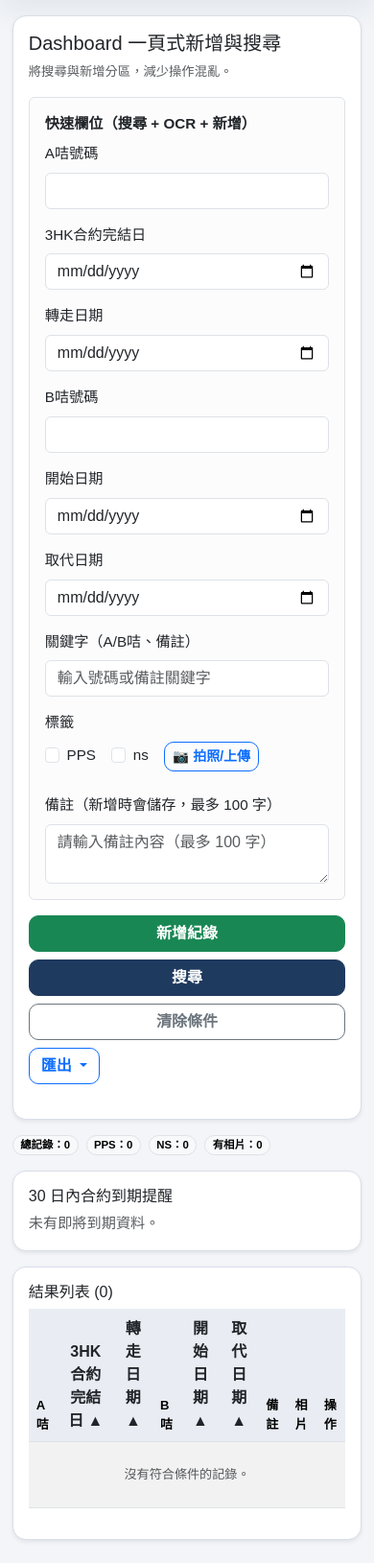
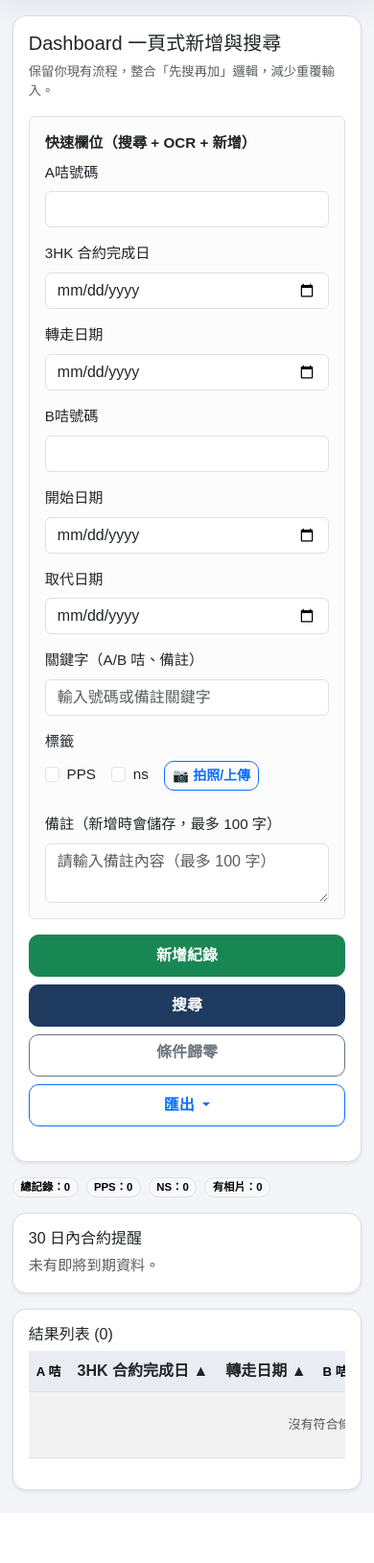
Before and after one commit to japanandykeung1979-tech/super-duper-tribble, a Flask app: page /dashboard in a window 390 px wide. Shown: the part 57-1686 px from the top of the page at 96% size. After the commit the page ends 1616 px from the top, so only its background shows below. Run offline with Flask 3, Linux system fonts and the light colour scheme; the visitor is signed in with stand-in values (Sample User, id 1); data that the repository does not hold is empty.

Commit message:
Polish mobile form actions and table readability

```diff
--- a/templates/base.html
+++ b/templates/base.html
@@ -63,6 +63,31 @@
     .table-responsive {
       font-size: .9rem;
     }
+    .quick-actions {
+      align-items: stretch;
+    }
+    .quick-actions > * {
+      min-height: 44px;
+    }
+    .quick-actions .dropdown {
+      display: grid;
+    }
+    .quick-actions .dropdown .btn {
+      width: 100%;
+    }
+    .table th,
+    .table td {
+      white-space: nowrap;
+      vertical-align: middle;
+    }
+    .table td.cell-note {
+      min-width: 180px;
+      white-space: normal;
+      word-break: break-word;
+    }
+    .table td.cell-actions {
+      min-width: 120px;
+    }
     .order-photo {
       max-width: 80px;
       max-height: 80px;
@@ -72,6 +97,24 @@
     @media (max-width: 768px) {
       main.container { padding-inline: 0.8rem; }
       .table-responsive { font-size: .82rem; }
+      .quick-actions > * {
+        width: 100%;
+      }
+      .quick-actions .btn,
+      .quick-actions .dropdown .btn {
+        width: 100%;
+      }
+      .quick-actions .dropdown-menu {
+        width: 100%;
+      }
+      .table td.cell-actions .d-flex {
+        flex-direction: column;
+        align-items: stretch;
+      }
+      .table td.cell-actions .btn,
+      .table td.cell-actions form {
+        width: 100%;
+      }
     }
   </style>
 </head>
--- a/templates/dashboard.html
+++ b/templates/dashboard.html
@@ -5,7 +5,7 @@
   <div class="card-body">
     <div class="d-flex flex-column flex-lg-row justify-content-between align-items-lg-center gap-2 mb-3">
       <h2 class="h5 mb-0">Dashboard 一頁式新增與搜尋</h2>
-      <small class="text-muted">將搜尋與新增分區，減少操作混亂。</small>
+      <small class="text-muted">保留你現有流程，整合「先搜再加」邏輯，減少重覆輸入。</small>
     </div>
 
     <form id="dashboard-form" method="post" enctype="multipart/form-data" class="row g-3 align-items-end">
@@ -19,7 +19,7 @@
               <input id="a-card-input" type="text" class="form-control" name="a_card_number" value="{{ request.args.get('a_card_number','') }}">
             </div>
             <div class="col-12 col-lg-3">
-              <label class="form-label">3HK合約完結日</label>
+              <label class="form-label">3HK 合約完成日</label>
               <input type="date" class="form-control" name="contract_end_date" value="{{ request.args.get('contract_end_date','') }}">
             </div>
             <div class="col-12 col-lg-3">
@@ -39,7 +39,7 @@
               <input type="date" class="form-control" name="replacement_date" value="{{ request.args.get('replacement_date','') }}">
             </div>
             <div class="col-12 col-lg-3">
-              <label class="form-label">關鍵字（A/B咭、備註）</label>
+              <label class="form-label">關鍵字（A/B 咭、備註）</label>
               <input type="text" class="form-control" name="keyword" value="{{ request.args.get('keyword','') }}" placeholder="輸入號碼或備註關鍵字">
             </div>
             <div class="col-12 col-lg-3">
@@ -68,10 +68,10 @@
         </div>
       </div>
 
-      <div class="col-12 d-grid d-md-flex gap-2">
+      <div class="col-12 d-grid d-md-flex gap-2 quick-actions">
         <button class="btn btn-success" type="submit" name="action" value="add">新增紀錄</button>
         <button class="btn btn-primary" type="submit" name="action" value="search">搜尋</button>
-        <a class="btn btn-outline-secondary" href="{{ url_for('dashboard') }}">清除條件</a>
+        <a class="btn btn-outline-secondary" href="{{ url_for('dashboard') }}">條件歸零</a>
         <div class="dropdown">
           <button class="btn btn-outline-primary dropdown-toggle" type="button" data-bs-toggle="dropdown" aria-expanded="false">
             匯出
@@ -99,7 +99,7 @@
 
 <div class="card shadow-sm mb-3">
   <div class="card-body">
-    <h2 class="h6">30 日內合約到期提醒</h2>
+    <h2 class="h6">30 日內合約提醒</h2>
     {% if metrics.upcoming_contracts %}
     <ul class="mb-0 ps-3">
       {% for item in metrics.upcoming_contracts %}
@@ -119,10 +119,10 @@
       <table id="results-table" class="table table-striped table-hover align-middle">
         <thead>
           <tr>
-            <th>A咭</th>
+            <th>A 咭</th>
             <th>
-              <button type="button" class="btn btn-link p-0 text-decoration-none fw-semibold text-dark table-sort-trigger" data-sort-index="1" aria-label="按 3HK合約完結日排序">
-                3HK合約完結日 <span aria-hidden="true">▲</span>
+              <button type="button" class="btn btn-link p-0 text-decoration-none fw-semibold text-dark table-sort-trigger" data-sort-index="1" aria-label="按 3HK 合約完成日排序">
+                3HK 合約完成日 <span aria-hidden="true">▲</span>
               </button>
             </th>
             <th>
@@ -130,7 +130,7 @@
                 轉走日期 <span aria-hidden="true">▲</span>
               </button>
             </th>
-            <th>B咭</th>
+            <th>B 咭</th>
             <th>
               <button type="button" class="btn btn-link p-0 text-decoration-none fw-semibold text-dark table-sort-trigger" data-sort-index="4" aria-label="按 開始日期排序">
                 開始日期 <span aria-hidden="true">▲</span>
@@ -143,7 +143,7 @@
             </th>
             <th>備註</th>
             <th>相片</th>
-            <th>操作</th>
+            <th class="text-center">操作</th>
           </tr>
         </thead>
         <tbody>
@@ -159,7 +159,7 @@
             </td>
             <td>{{ order['start_date'] }}</td>
             <td>{{ order['replacement_date'] }}</td>
-            <td>{{ order['remark'] or '-' }}</td>
+            <td class="cell-note">{{ order['remark'] or '-' }}</td>
             <td>
               {% if order['photo_path'] %}
               <a href="{{ url_for('static', filename=order['photo_path']) }}" target="_blank" rel="noopener">
@@ -169,7 +169,7 @@
               <span class="text-muted">無</span>
               {% endif %}
             </td>
-            <td>
+            <td class="cell-actions">
               <div class="d-flex gap-2">
                 <a class="btn btn-sm btn-outline-primary" href="{{ url_for('edit_order', order_id=order['id']) }}">編輯</a>
                 <form method="post" action="{{ url_for('delete_order', order_id=order['id'], **request.args.to_dict(flat=False)) }}" onsubmit="return confirm('確定要刪除此筆訂單嗎？');">
```
Also changed, not shown: templates/appointments.html (+8 -8 lines).
